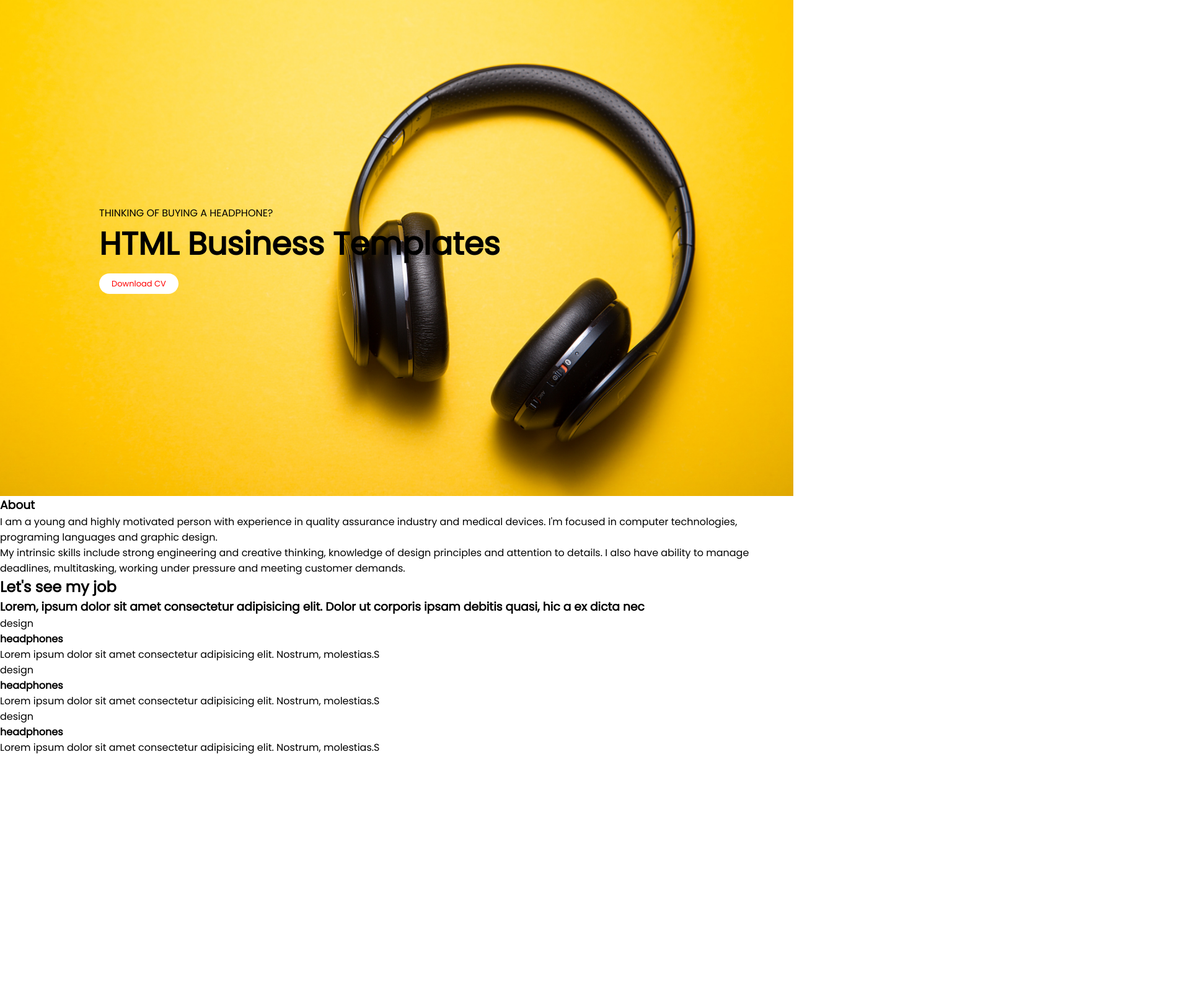
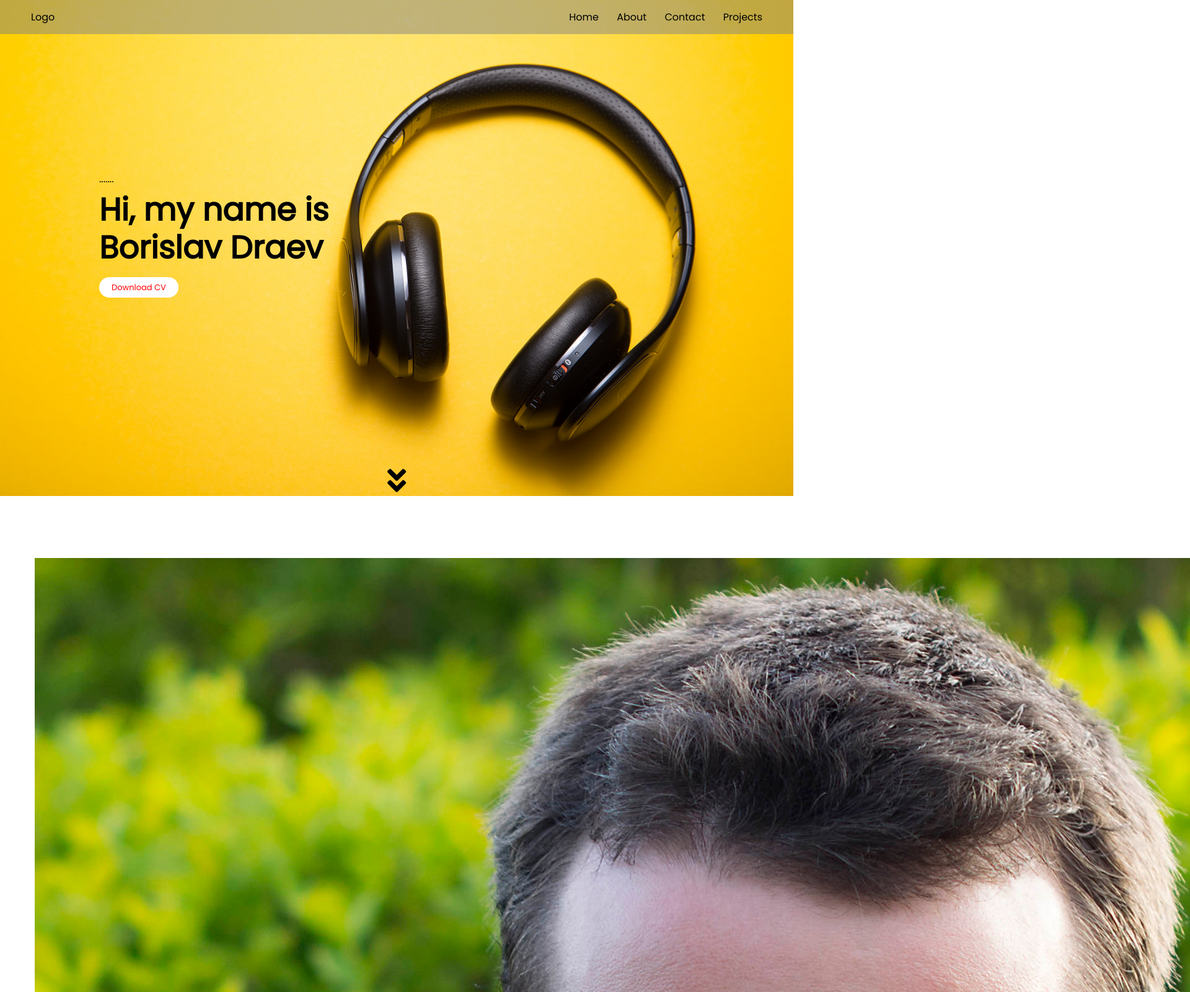
Before and after one commit to Mr-BD/B-K, a plain HTML site: page index.html in a window 1280 px wide. Shown: the top 1600 px of the page at 62% size, 1920 px wide, since content can reach past the window. Before the commit the page ends 1218 px from the top, so only its background shows below. Drawn offline with Linux system fonts and the light colour scheme.

Commit message:
Big monkey

```diff
--- a/index.html
+++ b/index.html
@@ -6,26 +6,47 @@
     <meta name="viewport" content="width=device-width, initial-scale=1.0">
     <title>Porfolio</title>
     <link rel="stylesheet" href="style.css">
+    <!--Fonts icons-->
+    <link rel="stylesheet" href="https://cdnjs.cloudflare.com/ajax/libs/font-awesome/5.15.1/css/all.min.css"
+        integrity="sha512-+4zCK9k+qNFUR5X+cKL9EIR+ZOhtIloNl9GIKS57V1MyNsYpYcUrUeQc9vNfzsWfV28IaLL3i96P9sdNyeRssA=="
+        crossorigin="anonymous" />
 </head>
 
 <body>
-    <div class="full-page">
+    <header>
+        <div class="logo">Logo</div>
+        <nav>
+            <a href="#">Home</a>
+            <a href="#">About</a>
+            <a href="#">Contact</a>
+            <a href="#">Projects</a>
+        </nav>
+    </header>
     <div class="hero">
         <div class="hero-content">
-                <p>THINKING OF BUYING A HEADPHONE?</p>
-                <h1>HTML Business
-                    Templates</h1>
+            <p>.......</p>
+            <h1>Hi, my name is <br> Borislav Draev</h1>
             <a href="#">Download CV</a>
         </div>
+        <!--Arrow Scroll-->
+        <div class="scroll"><a href="#intro"><i class="fas fa-angle-double-down fa-3x"></i></a></div>
     </div>
-        <section class="intro">
+    <div class="full-page">
+
+        <!--About information-->
+        <section class="intro" id="intro">
+            <div class="info-image"><img src="./images/CV.jpg"></div>
+            <div class="about-info">
+
                 <h3>About</h3>
                 <p>I am a young and highly motivated person with experience in quality assurance industry and medical
                     devices. I'm focused in computer technologies, programing languages and graphic design.</p>
                 <p> My intrinsic skills include strong engineering and creative thinking, knowledge of design principles
                     and attention to details. I also have ability to manage deadlines, multitasking, working under
                     pressure and meeting customer demands. </p>
+            </div>
         </section>
+
         <main>
             <div class="heading">
                 <h2>Let's see my job</h2>
--- a/style.css
+++ b/style.css
@@ -7,6 +7,26 @@
 }
 html{
     font-family: 'Poppins', sans-serif;
+}
+.full-page{
+    max-width: 1200px;
+    margin: 0 auto;
+    padding: 0 1rem;
+}
+header{
+    width: 100%;
+    top:0;
+    left: 0;
+    background-color:rgba(131, 131, 131, 0.5);
+    position: fixed;
+    padding: 15px 50px;
+    display: flex;
+    justify-content: space-between;
+    z-index: 100;
+}
+header a{
+    margin-left: 25px;
+    color: #000;
 }
 a{
     text-decoration: none;
@@ -26,6 +46,14 @@ a{
     width: 75%;
     margin:auto;
 }
+.scroll{
+    text-align: center;
+    color: #000;
+}
+.scroll a{
+text-decoration: none;
+color: #000;
+}
 .hero p{
     font-size: 16px;
     margin-bottom: 7px;
@@ -35,10 +63,31 @@ a{
     line-height: 1.19;
     margin-bottom: 20px;
 }
-.hero a{
+.hero-content a{
     font-size:13px;
     color:red;
     background:#fff;
     padding:7px 20px;
     border-radius: 20px;
 }
+
+h1,h2,h3,h4,h5{
+    margin-bottom: 15px;
+}
+.intro{
+    display: grid;
+    grid-template-columns: 1fr 1fr;
+
+
+}
+.intro p{
+    max-width: 550px;
+    margin-bottom: 15px;
+}
+.info-image{
+    background-color: #9999;
+}
+main,section{
+    padding: 100px 0;
+
+}
```
Also changed, not shown: images/CV.jpg (added). Lines whose indentation alone changed are shown as unchanged.
